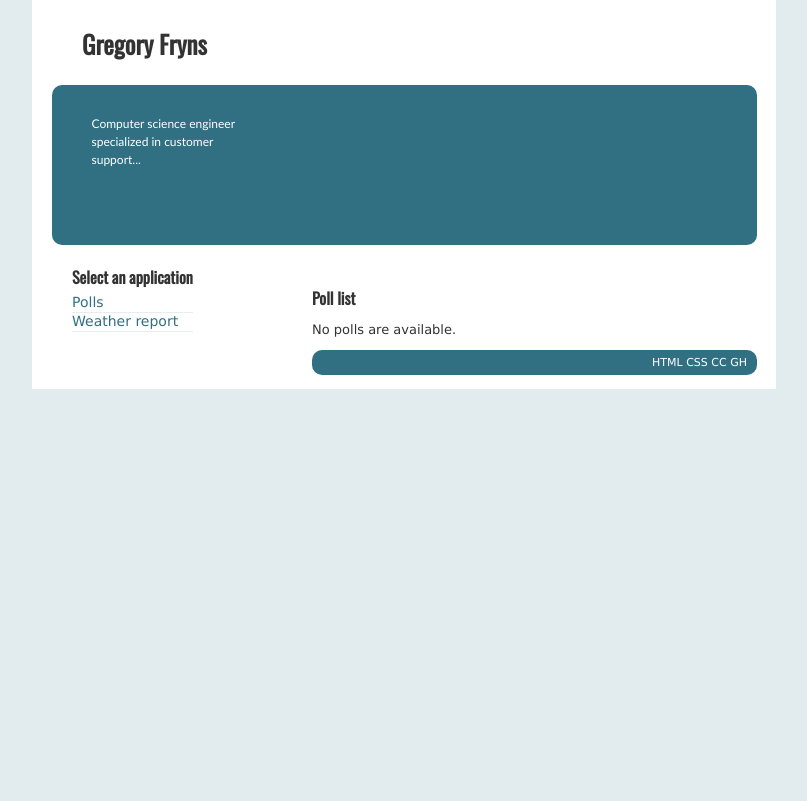
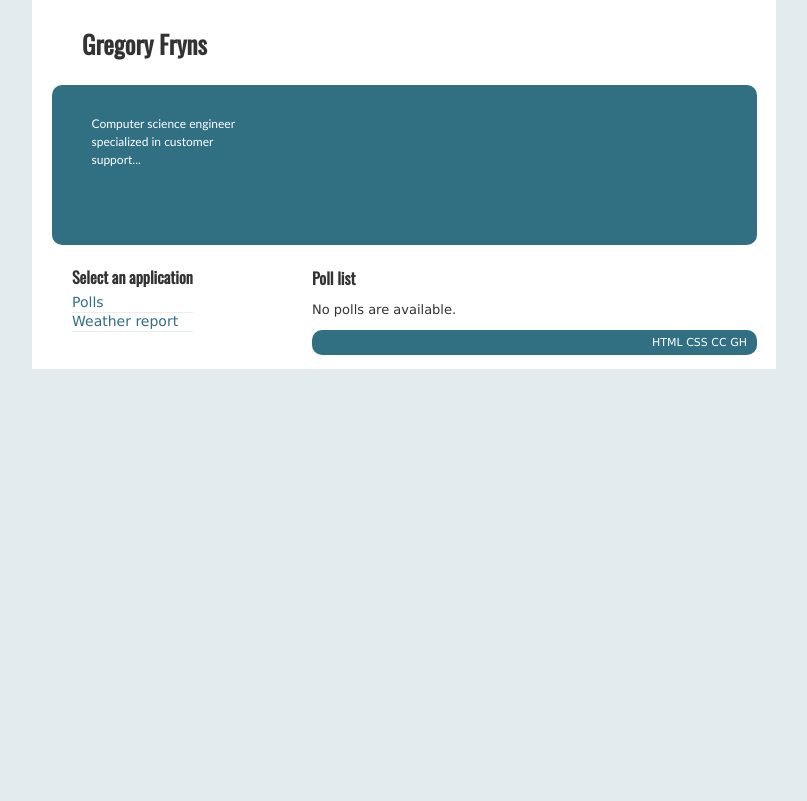
Before and after one commit to gregoryfryns/django_test, a Django app: page /polls/ in a window 1280 px wide. Shown: the whole page, without its empty margins (236-1043 px from the left). Run offline with Django 3.2, Linux system fonts and the light colour scheme; data that the repository does not hold is empty.

Commit message:
updated stylesheet

```diff
--- a/polls/templates/polls/index.html
+++ b/polls/templates/polls/index.html
@@ -2,7 +2,6 @@
 {% block title %}Gregory Fryns - Polls{% endblock %}
 
 {% block main-contents %}
-	<div class="polls">
 	<h2>Poll list</h2>
 	{% if latest_poll_list %}
 	    <ul>
@@ -13,5 +12,4 @@
 	{% else %}
 	    <p>No polls are available.</p>
 	{% endif %}
-	</div>
 {% endblock %}
--- a/static/css/style.css
+++ b/static/css/style.css
@@ -100,7 +100,7 @@ h3
     font-size: 12px;
     margin: 0;
     width: 164px;
-    height: 141px;
+    height: 50px;
     padding: 30px 530px 0 30px;
     color: #fff;
     font: 12px/150% Trebuchet MS;
@@ -113,7 +113,7 @@ h3
     max-width: 445px;
     margin-left: 270px;
     }
-.supporting p, .preamble p
+.supporting p
     {
     line-height: 150%;
     margin: 10px 0 10px 0;
@@ -122,9 +122,12 @@ h3
     {
     white-space: nowrap;
     overflow: hidden;
-    width: 200px;
     height: 24px;
     margin: 20px 0 10px 0;
+    }
+.supporting div h2:first-child
+    {
+    margin-top: 0;
     }
 .sidebar
     {
@@ -180,20 +183,25 @@ form fieldset .input-item
     {
     display: inline-block;
     text-align: left;
-    margin: 5px 10px 0 0;
+    margin: 10px;
     }
-form fieldset .input-item input[type=text]
+form fieldset .vote-item
+    {
+    display: block;
+    margin: 10px;
+    }
+input[type=text]
     {
     padding:5px;
     border:2px solid #ccc;
     -webkit-border-radius: 5px;
     border-radius: 5px;
     }
-form fieldset .input-item input[type=text]:focus
+input[type=text]:focus
     {
     border-color: #307082;
     }
-form fieldset .input-item input[type=submit]
+input[type=submit]
     {
     padding: 5px 15px;
     background: #307082;
@@ -203,7 +211,7 @@ form fieldset .input-item input[type=submit]
     border-radius: 5px;
     color: #fff;
     }
-form fieldset .input-item input[type=submit]:hover
+input[type=submit]:hover
     {
     -moz-box-shadow: 0px 0px 10px #307082;
     -webkit-box-shadow: 0px 0px 10px #307082;
--- a/templates/home.html
+++ b/templates/home.html
@@ -65,7 +65,7 @@
 			<a href="http://validator.w3.org/check/referer" title="Check the validity of this site&#8217;s HTML" class="validate-html">HTML</a>
 			<a href="http://jigsaw.w3.org/css-validator/check/referer" title="Check the validity of this site&#8217;s CSS" class="validate-css">CSS</a>
 			<a href="http://creativecommons.org/licenses/by-nc-sa/3.0/" title="View the Creative Commons license of this site: Attribution-NonCommercial-ShareAlike." class="license">CC</a>
-			<a href="https://github.com/gregoryfryns/django_test" title="Fork this site on Github" class="github">GH</a>
+			<a href="https://github.com/gregoryfryns/django_test" title="View source code on Github" class="github">GH</a>
 		</footer>
         {% endblock %}
 	</div>
```
Also changed, not shown: polls/templates/polls/detail.html (+10 -4 lines), 1 other file.
